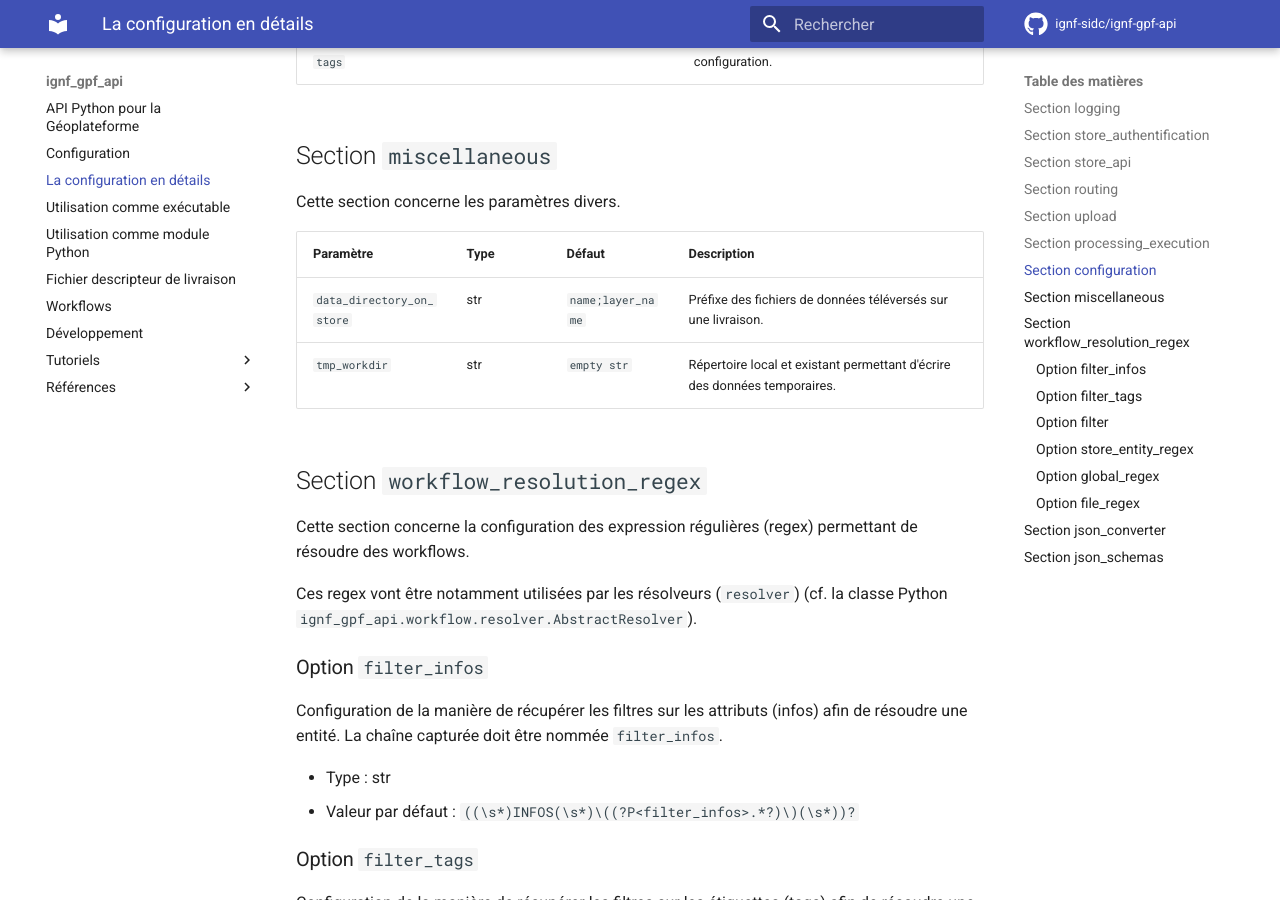
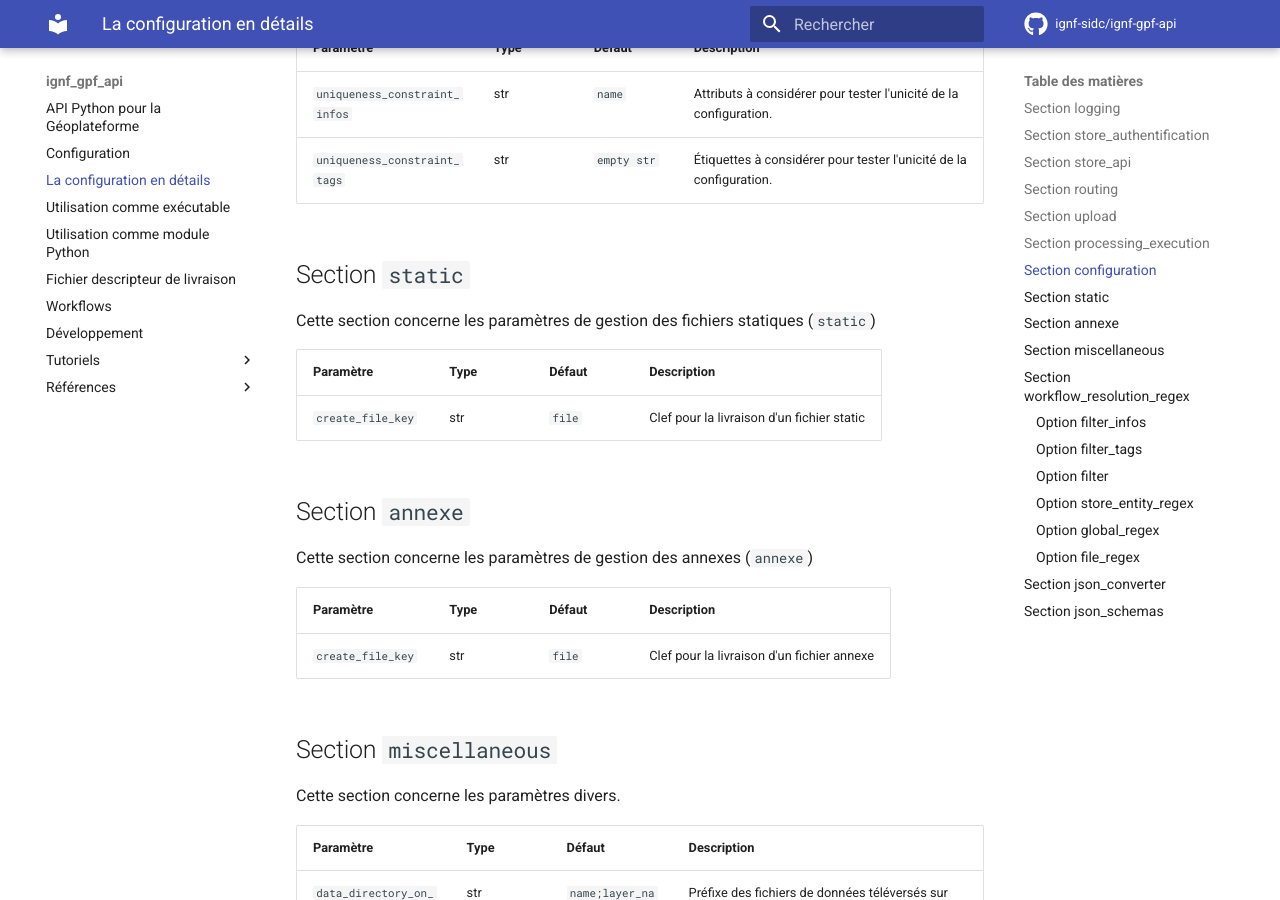
Before and after one commit to ignf-sidc/ignf-gpf-api, an MkDocs documentation site: the page built from docs/configuration_details.md, in a window 1280 px wide and 900 px high, scrolled down 11900 px. Built offline with MkDocs 1.6.1 and Material for MkDocs 9.7.7, drawn with Linux system fonts in a browser that asks for light colours; comment, search, counter and statistics services are not loaded; some of the changed text lies outside the part shown.

Commit message:
configuration_details.md: ajout tms + create_file_key

```diff
--- a/docs/configuration_details.md
+++ b/docs/configuration_details.md
@@ -159,6 +159,11 @@
 | `annexe_publish_by_label`               | str  | `{routing:annexe_list}/publication`                   | Publication des annexes par labels |
 | `annexe_unpublish_by_label`             | str  | `{routing:annexe_list}/unpublication`                 | Dépublication des annexes par labels |
 
+| **Routes concernant l'entité Tms** {: colspan=4 } | &#8288 {: .dn }| &#8288 {: .dn }| &#8288 {: .dn } |
+| `tms_list`                              | str  | `{store_api:root_url}/statics/tms`                    | Liste des tms disponible pour tout la GPF |
+| `tms_get`                               | str  | `{routing:tms_list}/{tms}`                            | Détaille d'un tms |
+| `tms_download`                          | str  | `{routing:tms_get}/file`                              | Téléchargement d'un tms |
+
 ## Section `upload`
 
 Cette section concerne les paramètres de gestion des livraisons (`upload`).
@@ -195,6 +200,22 @@
 | -------------------------------- | ---- | ----------- | ------------------------------------------------------------------ |
 | `uniqueness_constraint_infos`    | str  | `name`      | Attributs à considérer pour tester l'unicité de la configuration.  |
 | `uniqueness_constraint_tags`     | str  | `empty str` | Étiquettes à considérer pour tester l'unicité de la configuration. |
+
+## Section `static`
+
+Cette section concerne les paramètres de gestion des fichiers statiques (`static`)
+
+| Paramètre            | Type | Défaut | Description                                |
+| -------------------- | ---- | ------ | ------------------------------------------ |
+| `create_file_key`    | str  | `file` | Clef pour la livraison d'un fichier static |
+
+## Section `annexe`
+
+Cette section concerne les paramètres de gestion des annexes (`annexe`)
+
+| Paramètre            | Type | Défaut | Description                                |
+| -------------------- | ---- | ------ | ------------------------------------------ |
+| `create_file_key`    | str  | `file` | Clef pour la livraison d'un fichier annexe |
 
 ## Section `miscellaneous`
 
```
